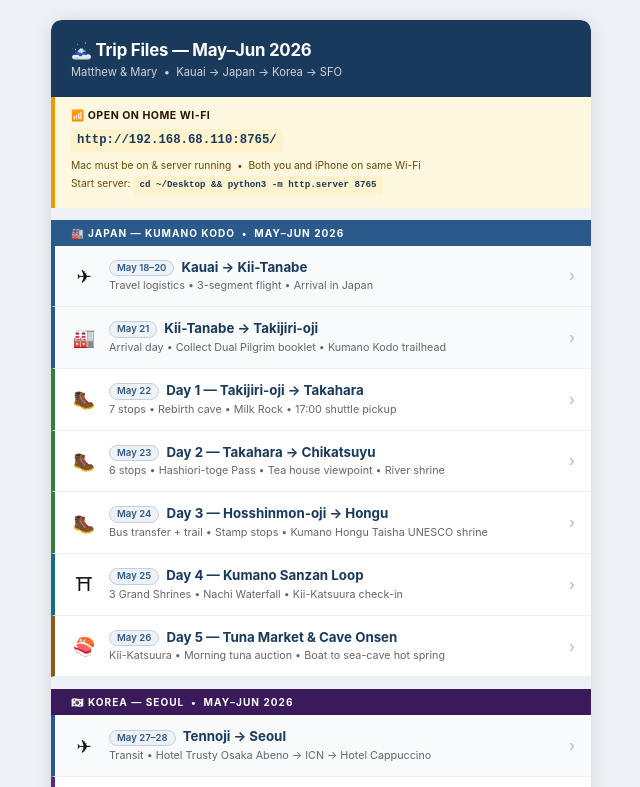
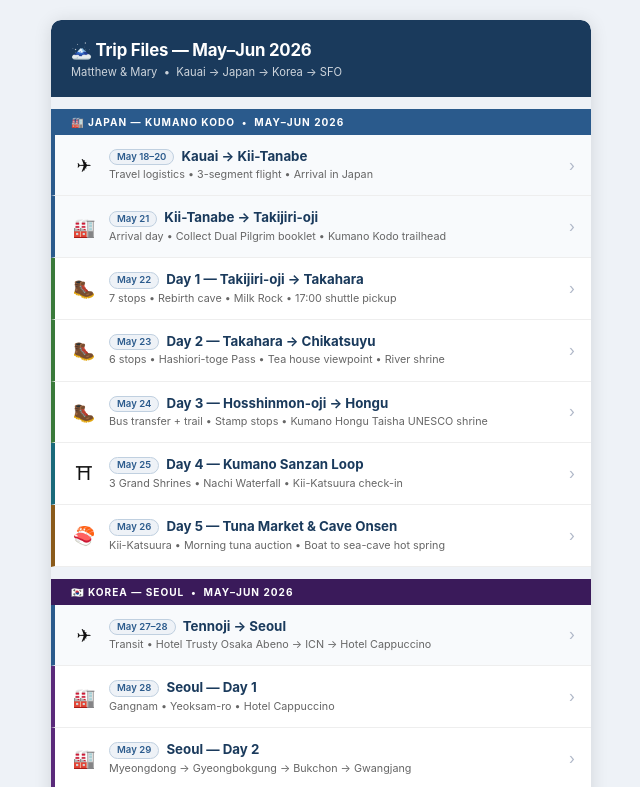
Before and after one commit to mattwng/japan-trip-2026, a plain HTML site: page index.html in a window 1280 px wide. Shown: the top 787 px of the page, without its empty margins (319-959 px from the left). Drawn offline with Linux system fonts and the light colour scheme.

Commit message:
Remove local server note — using GitHub Pages

```diff
--- a/index.html
+++ b/index.html
@@ -92,13 +92,6 @@
   <div class="header">
     <h1>&#128507; Trip Files &mdash; May&ndash;Jun 2026</h1>
     <div class="sub">Matthew &amp; Mary &nbsp;&bull;&nbsp; Kauai &rarr; Japan &rarr; Korea &rarr; SFO</div>
-  </div>
-
-  <div class="server-box">
-    <strong>&#128246; Open on home Wi-Fi</strong>
-    <code>http://192.168.68.110:8765/</code>
-    <div class="note">Mac must be on &amp; server running &nbsp;&bull;&nbsp; Both you and iPhone on same Wi-Fi<br>
-    Start server: <code style="font-size:0.9em;">cd ~/Desktop &amp;&amp; python3 -m http.server 8765</code></div>
   </div>
 
   <!-- ═══════════════════════════════════════════ -->
```
